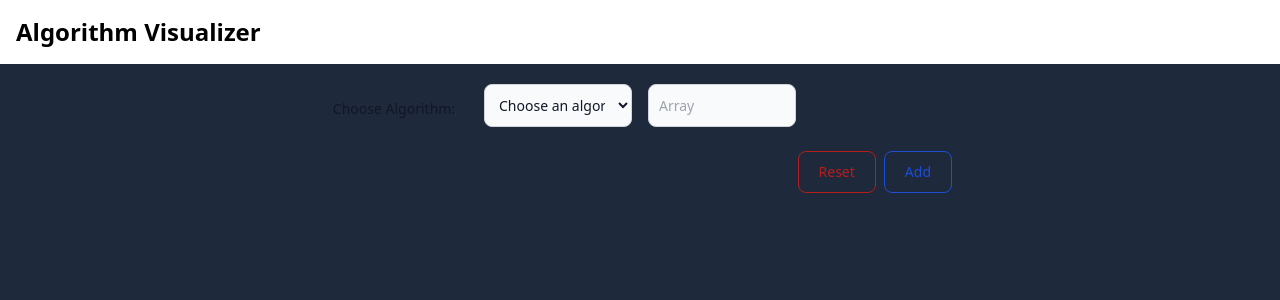
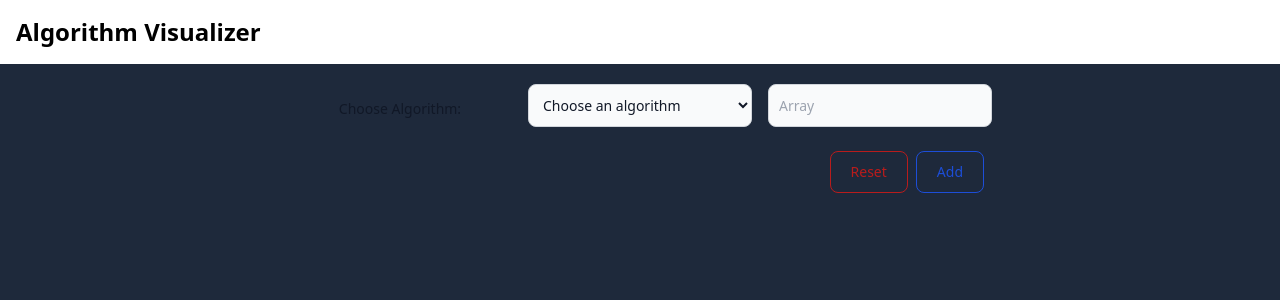
Before and after one commit to khaledsharara/Algorithm-Visualizer, a React (Create React App) app: page / in a window 1280 px wide. Shown: the top 300 px of the page. Built offline with nearby package versions, Linux system fonts and the light colour scheme.

Commit message:
form width modified

```diff
--- a/src/Components/OSForm.jsx
+++ b/src/Components/OSForm.jsx
@@ -10,7 +10,6 @@ const OSForm = () => {
   const [position, setPosition] = useState();
   const [highlightedIndex, setHighlightedIndex] = useState(null);
   const [highlightedIndexes, setHighlightedIndexes] = useState([]);
-  const [sortedArray, setSortedArray] = useState([]);
 
   useEffect(() => {
     if (algorithm === "LS" && buttonPressed) {
@@ -91,6 +90,7 @@ const OSForm = () => {
       }
       n--;
     } while (n > 1);
+    setHighlightedIndexes(null);
   };
   const SelectionSort = async () => {
     let arr = [...array];
@@ -113,24 +113,27 @@ const OSForm = () => {
         setArray([...arr]);
       }
     }
+    setHighlightedIndexes(null);
   };
 
   return (
     <>
-      <div className="bg-slate-800 pt-5 min-h-screen max-h-full">
-        <div className="w-1/2 flex mx-auto ">
+<div className="bg-slate-800 pt-5 min-h-screen max-h-full flex justify-content-center">
+  <div className="w-full max-w-3/4" style={{ display: "flex", justifyContent: "center" }}>
           <form
             // onSubmit={handleSubmit}
             className="new-item-form"
           >
             <div className="form-row">
-              <div class="mb-6">
-                <div class="grid grid-cols-4 gap-4">
-                  <label class="block mb-2 text-sm font-medium text-gray-900 dark:text-white my-auto">
+              <div className="mb-6">
+                <div
+                className={`grid gap-4 ${(algorithm === "LS" || algorithm === "BS")? "grid-cols-4": "grid-cols-3"}`}
+                >
+                  <label className="block mb-2 text-sm font-medium text-gray-900 dark:text-white my-auto">
                     Choose Algorithm:
                   </label>
                   <select
-                    class="bg-gray-50 border border-gray-300 text-gray-900 text-sm rounded-lg focus:ring-blue-500 focus:border-blue-500 block w-full p-2.5 dark:bg-gray-700 dark:border-gray-600 dark:placeholder-gray-400 dark:text-white dark:focus:ring-blue-500 dark:focus:border-blue-500"
+                    className="bg-gray-50 border border-gray-300 text-gray-900 text-sm rounded-lg focus:ring-blue-500 focus:border-blue-500 block w-full p-2.5 dark:bg-gray-700 dark:border-gray-600 dark:placeholder-gray-400 dark:text-white dark:focus:ring-blue-500 dark:focus:border-blue-500"
                     value={algorithm}
                     onChange={(e) => {
                       setAlgorithm(e.target.value);
@@ -145,7 +148,7 @@ const OSForm = () => {
                   <input
                     type="text"
                     id="processes"
-                    class="bg-gray-50 border border-gray-300 text-gray-900 text-sm rounded-lg focus:ring-blue-500 focus:border-blue-500 block w-full p-2.5 dark:bg-gray-700 dark:border-gray-600 dark:placeholder-gray-400 dark:text-white dark:focus:ring-blue-500 dark:focus:border-blue-500"
+                    className="bg-gray-50 border border-gray-300 text-gray-900 text-sm rounded-lg focus:ring-blue-500 focus:border-blue-500 block w-full p-2.5 dark:bg-gray-700 dark:border-gray-600 dark:placeholder-gray-400 dark:text-white dark:focus:ring-blue-500 dark:focus:border-blue-500"
                     placeholder="Array"
                     value={arrayString}
                     onChange={(e) => setArrayString(e.target.value)}
@@ -155,7 +158,7 @@ const OSForm = () => {
                     <input
                       type="text"
                       id="processes"
-                      class="bg-gray-50 border border-gray-300 text-gray-900 text-sm rounded-lg focus:ring-blue-500 focus:border-blue-500 block w-full p-2.5 dark:bg-gray-700 dark:border-gray-600 dark:placeholder-gray-400 dark:text-white dark:focus:ring-blue-500 dark:focus:border-blue-500"
+                      className="bg-gray-50 border border-gray-300 text-gray-900 text-sm rounded-lg focus:ring-blue-500 focus:border-blue-500 block w-full p-2.5 dark:bg-gray-700 dark:border-gray-600 dark:placeholder-gray-400 dark:text-white dark:focus:ring-blue-500 dark:focus:border-blue-500"
                       placeholder="Search for"
                       value={search}
                       onChange={(e) => setSearch(Number(e.target.value))}
@@ -169,7 +172,7 @@ const OSForm = () => {
             <div className="flex justify-end">
               <button
                 type="button"
-                class="text-red-700 hover:text-white border border-red-700 hover:bg-red-800 focus:ring-4 focus:outline-none focus:ring-red-300 font-medium rounded-lg text-sm px-5 py-2.5 text-center me-2 mb-2 dark:border-red-500 dark:text-red-500 dark:hover:text-white dark:hover:bg-red-600 dark:focus:ring-red-900"
+                className="text-red-700 hover:text-white border border-red-700 hover:bg-red-800 focus:ring-4 focus:outline-none focus:ring-red-300 font-medium rounded-lg text-sm px-5 py-2.5 text-center me-2 mb-2 dark:border-red-500 dark:text-red-500 dark:hover:text-white dark:hover:bg-red-600 dark:focus:ring-red-900"
                 // onClick={handleReset}
               >
                 Reset
@@ -182,18 +185,6 @@ const OSForm = () => {
                 Add
               </button>
             </div>
-
-            {/* <div className="text-right mt-5">
-              <button
-                type="button"
-                className="text-blue-700 hover:text-white border border-blue-700 hover:bg-blue-800 focus:ring-4 focus:outline-none focus:ring-blue-300 font-medium rounded-lg text-sm px-5 py-2.5 text-center me-2 mb-2 dark:border-blue-500 dark:text-blue-500 dark:hover:text-white dark:hover:bg-blue-500 dark:focus:ring-blue-800"
-                // onClick={() => {
-                //   handleAlgorithm();
-                // }}
-              >
-                Generate
-              </button>
-            </div> */}
 
             <div className="flex flex-row mt-20 h-10">
               {buttonPressed &&
@@ -222,7 +213,7 @@ const OSForm = () => {
             {buttonPressed &&
               position != null &&
               (algorithm === "LS" || algorithm === "BS") && (
-                <label class="block mb-2 mt-10 text-m font-medium text-gray-900 dark:text-white my-auto">
+                <label className="block mb-2 mt-10 text-m font-medium text-gray-900 dark:text-white my-auto">
                   Position: {position}
                 </label>
               )}
```
